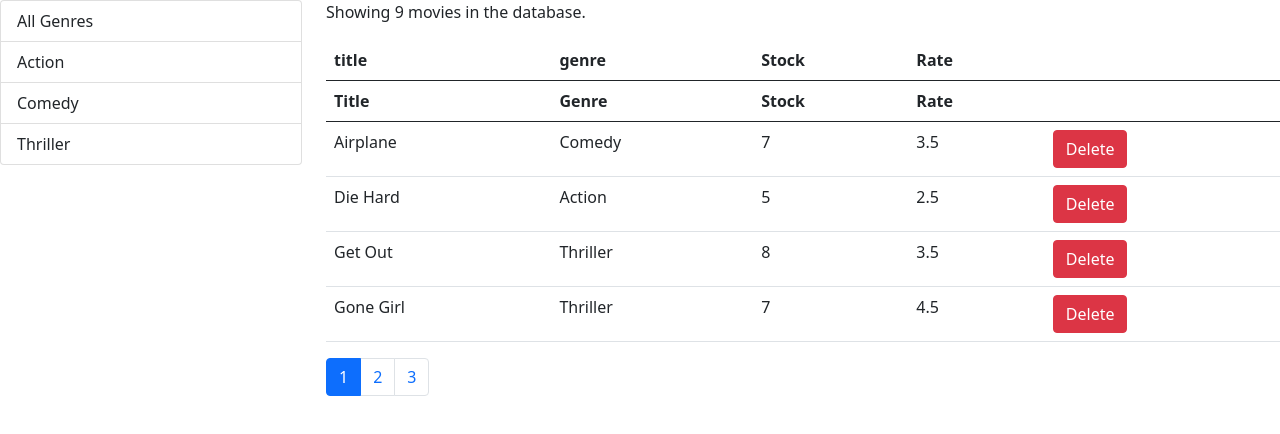
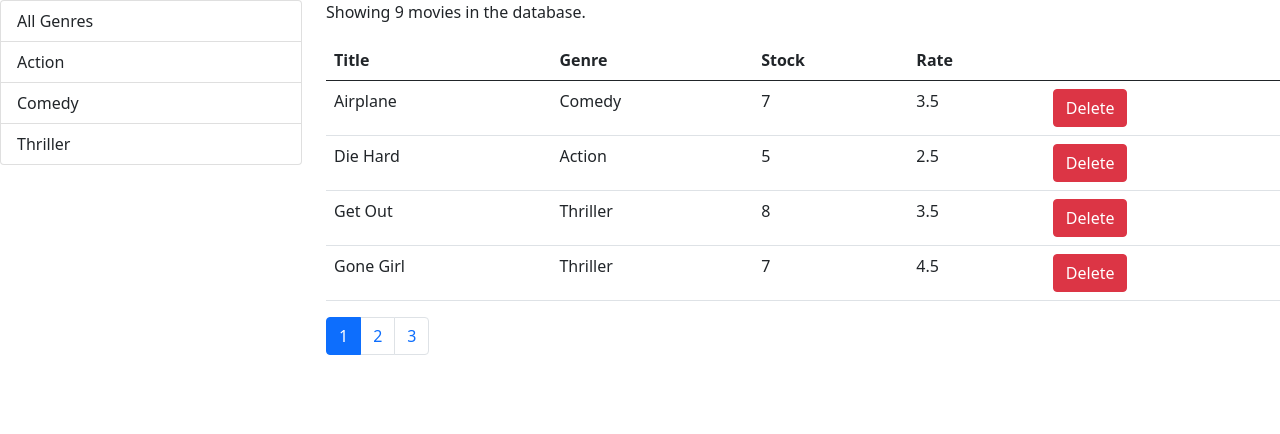
Before and after one commit to lgorniak/React-Movie-List, a React (Create React App) app: page / in a window 1280 px wide. Shown: the top 434 px of the page. Built offline with nearby package versions, Linux system fonts and the light colour scheme.

Commit message:
cleanup movieSecond, moviesTable and tableHeader components

```diff
--- a/src/components/moviesSecond.tsx
+++ b/src/components/moviesSecond.tsx
@@ -18,7 +18,6 @@ interface Props {
 
 
 export default function MovieSecond(): ReactElement {
-  console.log("working");
   const [movies, setMovies] = useState<Movie[]>(getMovies());
   const [genres, setGenres] = useState<Genre[]>([
     { _id: "", name: "All Genres" },
@@ -46,7 +45,6 @@ export default function MovieSecond(): ReactElement {
   };
 
   const handleSort = (sort: Sort): void => {
-    console.log(sort);
     setSortColumn(sort);
   };
 
--- a/src/components/moviesTable.tsx
+++ b/src/components/moviesTable.tsx
@@ -16,21 +16,23 @@ export default function MoviesTable(props: Props): ReactElement {
   const raiseSort = (path: string): void => {
     const sortColumn = { ...setSortColumn };
 
+    console.log(path);
     if (sortColumn.path === path) {
       sortColumn.order === "asc"
         ? (sortColumn.order = "desc")
         : (sortColumn.order = "asc");
     } else {
+      sortColumn.path = path;
       sortColumn.order = "asc";
     }
     handleSort(sortColumn);
   };
 
   const columns = [
-    { path: "title ", label: "title" },
-    { path: "genre.name ", label: "genre" },
-    { path: "numberInStock ", label: "Stock" },
-    { path: "dailyRentalRate ", label: "Rate" },
+    { path: "title", label: "Title" },
+    { path: "genre.name", label: "Genre" },
+    { path: "numberInStock", label: "Stock" },
+    { path: "dailyRentalRate", label: "Rate" },
     { key: "delete" },
   ];
 
@@ -41,16 +43,6 @@ export default function MoviesTable(props: Props): ReactElement {
         handleSort={handleSort}
         setSortColumn={setSortColumn}
       />
-
-      <thead>
-        <tr>
-          <th onClick={() => raiseSort("title")}>Title</th>
-          <th onClick={() => raiseSort("genre.name")}>Genre</th>
-          <th onClick={() => raiseSort("numberInStock")}>Stock</th>
-          <th onClick={() => raiseSort("dailyRentalRate")}>Rate</th>
-          <th />
-        </tr>
-      </thead>
       <tbody>
         {pageMovies.map((movie: Movie) => (
           <tr key={movie._id}>
--- a/src/components/tableHeader.tsx
+++ b/src/components/tableHeader.tsx
@@ -19,6 +19,7 @@ export default function TableHeader(props: Props): ReactElement {
         ? (sortColumn.order = "desc")
         : (sortColumn.order = "asc");
     } else {
+      sortColumn.path = path;
       sortColumn.order = "asc";
     }
     handleSort(sortColumn);
```
